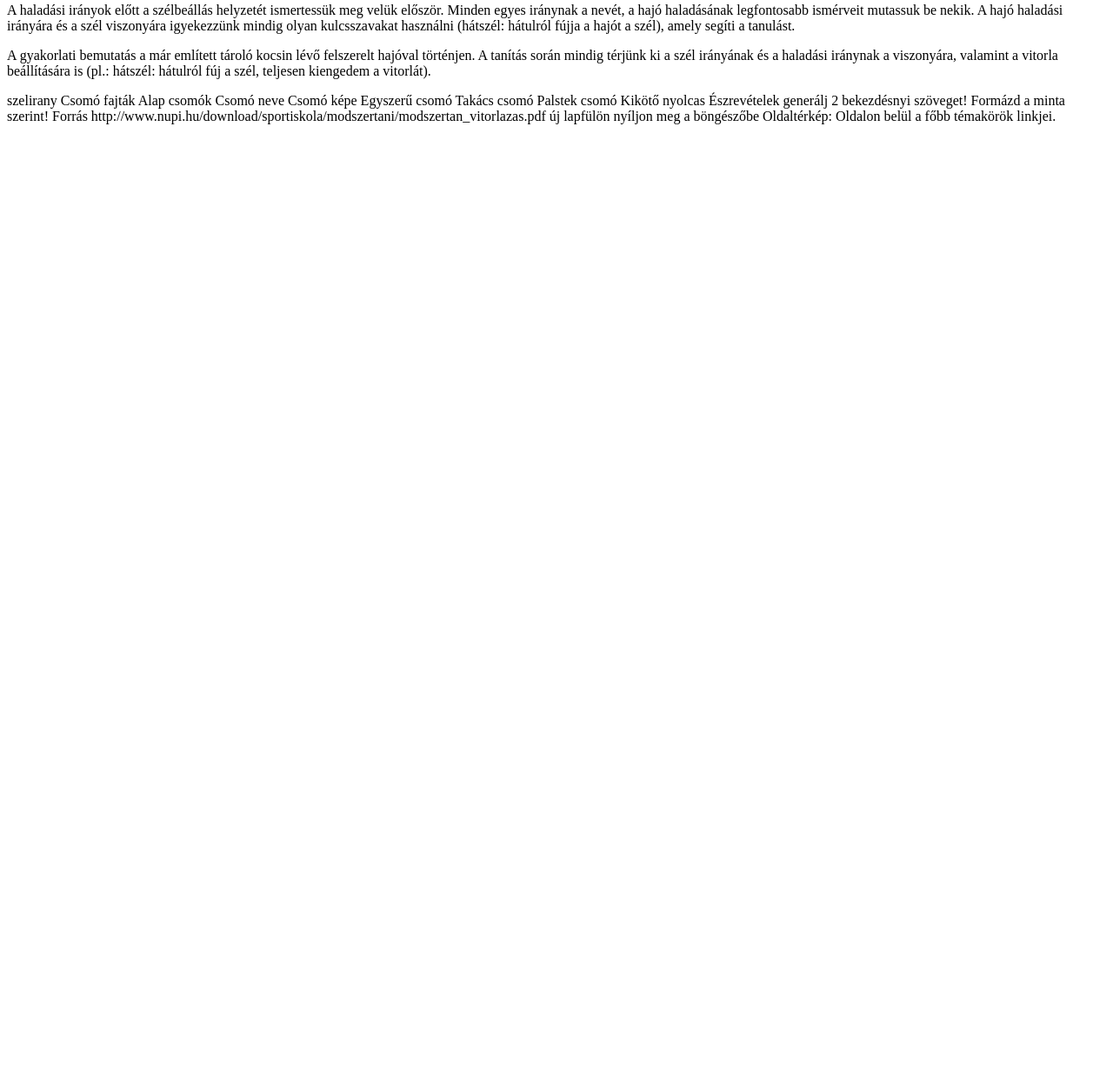
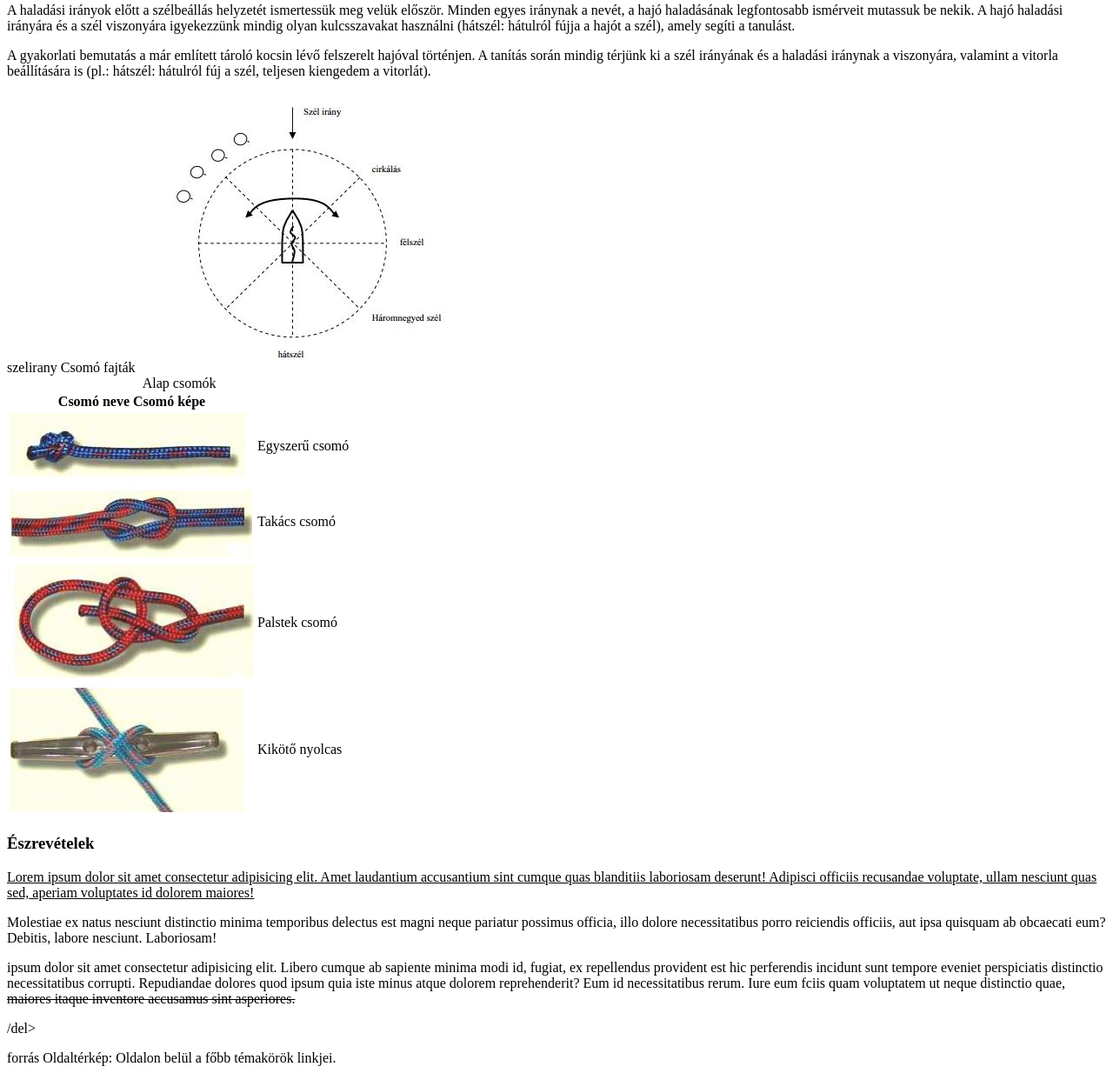
Before and after one commit to Karmazsin23/Oraimunka240913, a plain HTML site: page vitorlás-20210914 - 1/vitorlás-20210914/index2.html in a window 1280 px wide. Shown: the part 486-1720 px from the top of the page at 87% size. Before the commit the page ends 800 px from the top, so only its background shows below. Drawn offline with Linux system fonts and the light colour scheme.

Commit message:
forrásig kész

```diff
--- a/vitorlás-20210914 - 1/vitorlás-20210914/index2.html
+++ b/vitorlás-20210914 - 1/vitorlás-20210914/index2.html
@@ -36,20 +36,56 @@
     szelirany
     Csomó fajták
 
-    Alap csomók
-    Csomó neve	Csomó képe
-    Egyszerű csomó
-    Takács csomó
-    Palstek csomó
-    Kikötő nyolcas
 
-    Észrevételek
+     <img src="forrás/szelirany.JPG" alt="szélirány">
+    <table>
+      <caption>Alap csomók</caption>
+      <tr>
+        <th>Csomó neve	Csomó képe</th>
+      </tr>
+      <tr>
+        <td>
+          <img src="forrás/ecsomo.JPG" alt="Egyszerű csomó">
+        </td>
+        <td>Egyszerű csomó</td>
+      </tr>
+      <tr>
+        <td>
+          <img src="forrás/tcsomo.JPG"
+          alt="Takács csomó">
+        </td>
+        <td>Takács csomó</td>
+      </tr>
+      <tr>
+        <td>
+          <img src="forrás/pcsomo.JPG"
+          alt="Palstek csomó">
+        </td>
+        <td>Palstek csomó</td>
+      </tr>
+      <tr>
+        <td>
+          <img src="forrás/knyolcas.JPG"
+          alt="Kikötő nyolcas">
+        </td>
+        <td>Kikötő nyolcas</td>
+      </tr>
+    </table>
 
-    generálj 2 bekezdésnyi szöveget! Formázd a minta szerint!
+    <h3>Észrevételek</h3>
 
 
-    Forrás http://www.nupi.hu/download/sportiskola/modszertani/modszertan_vitorlazas.pdf új lapfülön nyíljon meg a böngészőbe
+    <ins>
+      <p>Lorem ipsum dolor sit amet consectetur adipisicing elit. Amet laudantium accusantium sint cumque quas blanditiis laboriosam deserunt! Adipisci officiis recusandae voluptate, ullam nesciunt quas sed, aperiam voluptates id dolorem maiores!</p>
+    </ins>
+    <p>Molestiae ex natus nesciunt distinctio minima temporibus delectus est magni neque pariatur possimus officia, illo dolore necessitatibus porro reiciendis officiis, aut ipsa quisquam ab obcaecati eum? Debitis, labore nesciunt. Laboriosam!</p>
+ <p>
+   ipsum dolor sit amet consectetur adipisicing elit. Libero cumque ab sapiente minima modi id, fugiat, ex repellendus provident est hic perferendis incidunt sunt tempore eveniet perspiciatis distinctio necessitatibus corrupti.
+   Repudiandae dolores quod ipsum quia iste minus atque dolorem reprehenderit? Eum id necessitatibus rerum. Iure eum fciis quam voluptatem ut neque distinctio quae,<del><del></del> maiores itaque inventore accusamus sint asperiores.</p>/del></p></del>
+ </p>
 
+   <a hfre="http://www.nupi.hu/download/sportiskola/modszertani/modszertan_vitorlazas.pdf"
+    target="_blank">forrás</a>
     Oldaltérkép: Oldalon belül a főbb témakörök linkjei.
 
   </body>
```
